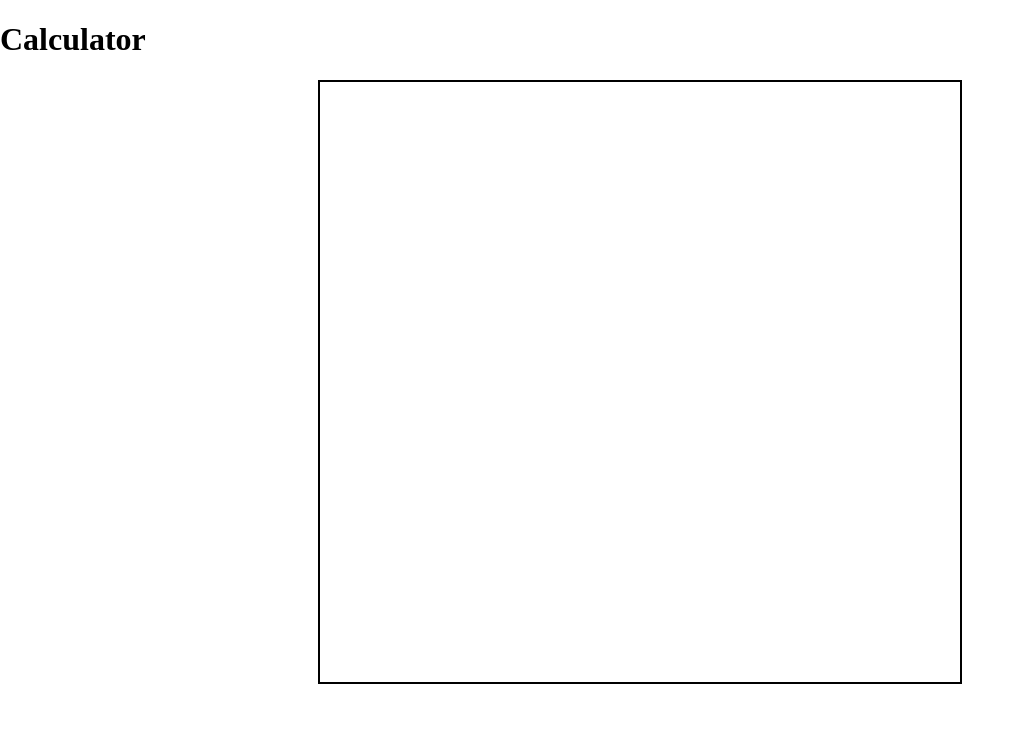
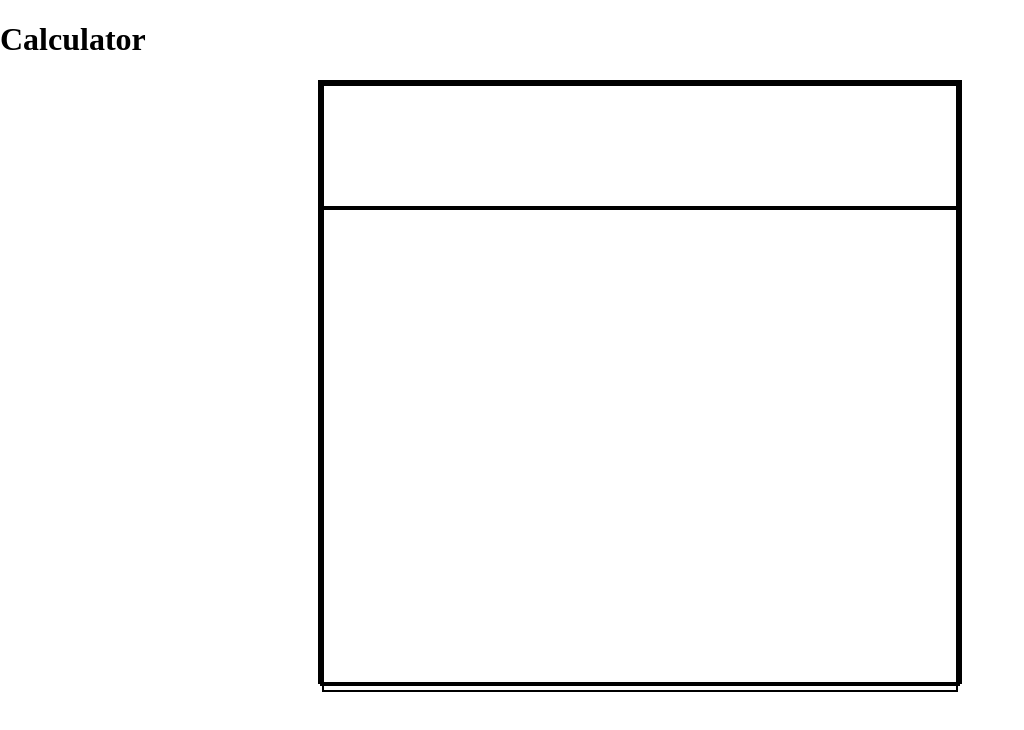
Before and after one commit to qaisersofficial/Javascript-Practice-Questions, a plain HTML site: page Question Number 13/calculator.html in a window 1280 px wide. Shown: the whole page, without its empty margins (0-1024 px from the left). Drawn offline with Linux system fonts and the light colour scheme.

Commit message:
temporory styles for container and its childs set

```diff
--- a/Question Number 13/calculator.css
+++ b/Question Number 13/calculator.css
@@ -8,3 +8,16 @@ body{
     width: 50%;
     margin: 0 auto;
 }
+.container{
+    border:2px solid black;
+    height: 100%;
+    display:block;
+}
+.output{
+    border: 2px solid black;
+    height: 20%;
+}
+.inputs{
+    border: 2px solid black;
+    height: 80%;
+}
```
